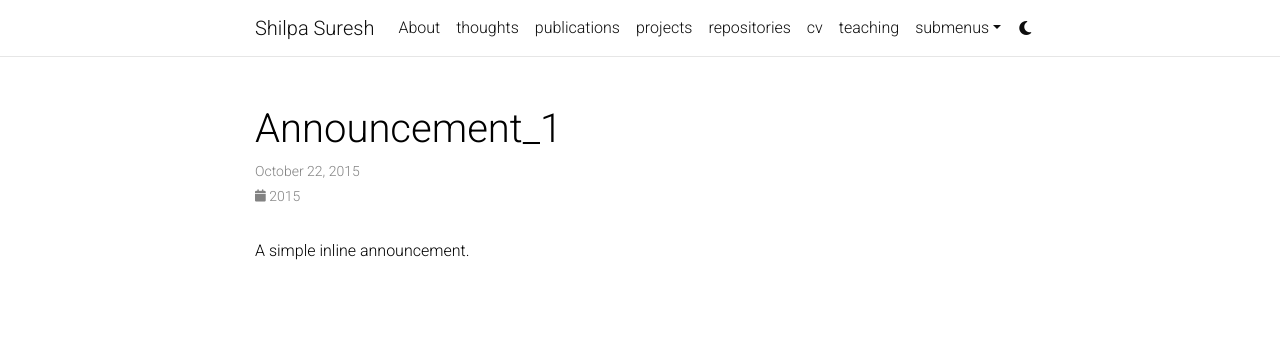
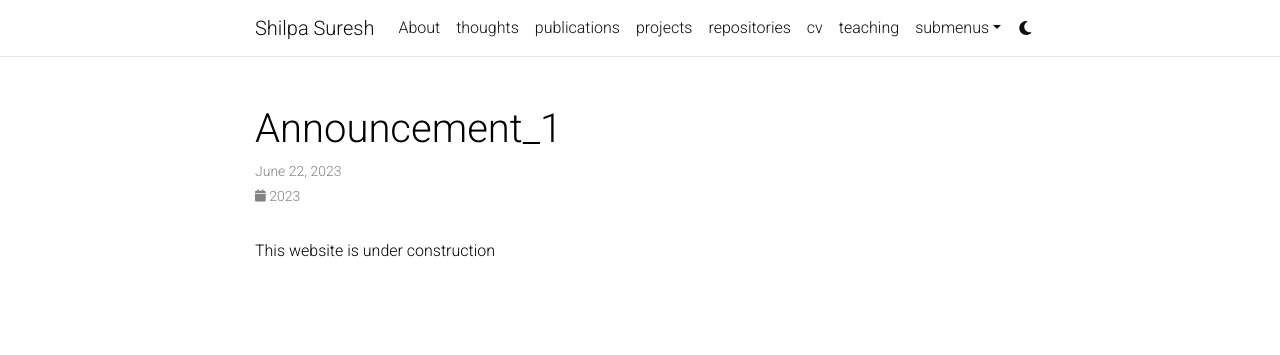
Before and after one commit to shicode/shicode, a Jekyll site: the page built from _news/announcement_1.md, in a window 1280 px wide. Shown: the top 355 px of the page. Built offline with Jekyll 4.4.1, drawn with Linux system fonts in a browser that asks for light colours; comment, search, counter and statistics services are not loaded; a style sheet for code colours, icons or effects is not loaded.

Commit message:
Update announcement_1.md

```diff
--- a/_news/announcement_1.md
+++ b/_news/announcement_1.md
@@ -1,8 +1,8 @@
 ---
 layout: post
-date: 2015-10-22 15:59:00-0400
+date: 2023-06-22 15:59:00-0400
 inline: true
 related_posts: false
 ---
 
-A simple inline announcement.
+This website is under construction
```
